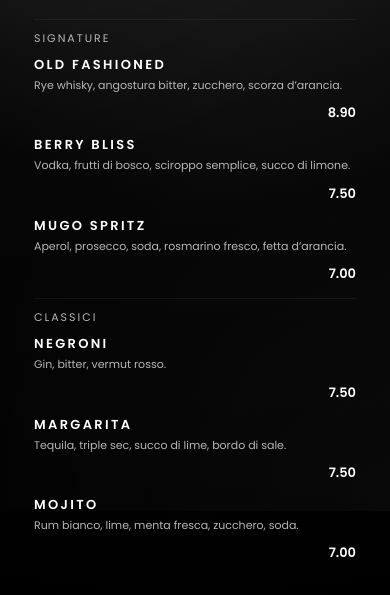
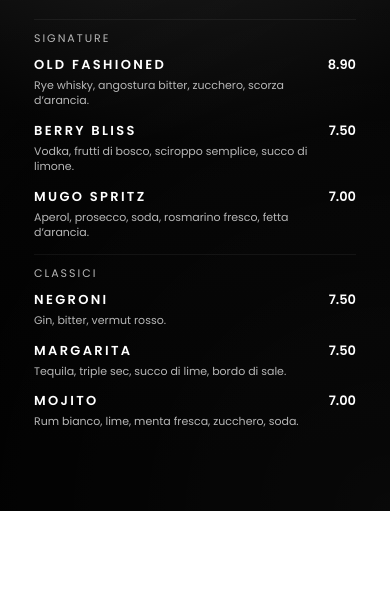
Before and after one commit to Gentian28/mugo_lounge, a website: page index.html in a window 390 px wide. Shown: the part 333-928 px from the top of the page. After the commit the page ends 844 px from the top, so only its background shows below. Drawn offline with Linux system fonts and the light colour scheme.

Commit message:
fix price alignements

```diff
--- a/styles.css
+++ b/styles.css
@@ -516,9 +516,6 @@ body {
     font-size: 12px;
     padding: 6px 8px;
   }
-  .menu-item {
-    flex-direction: column;
-  }
 }
 
 /* inputs inside dashboard */
```
